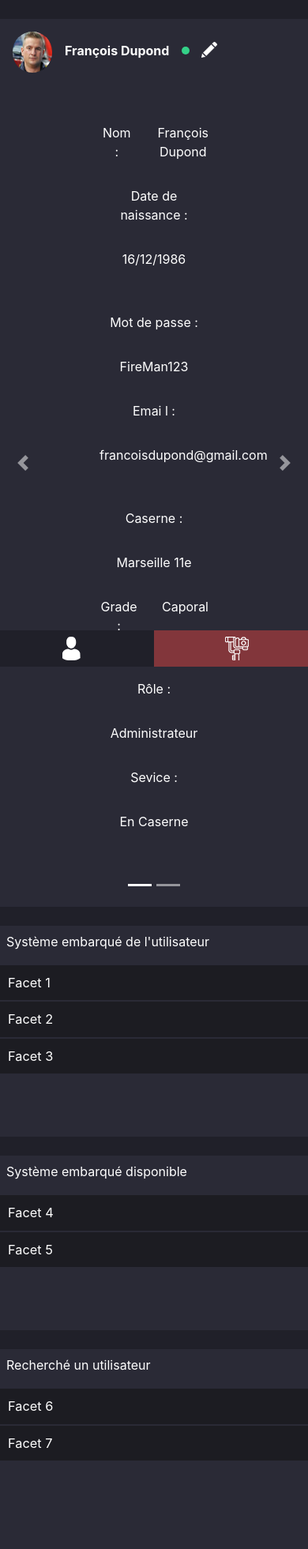
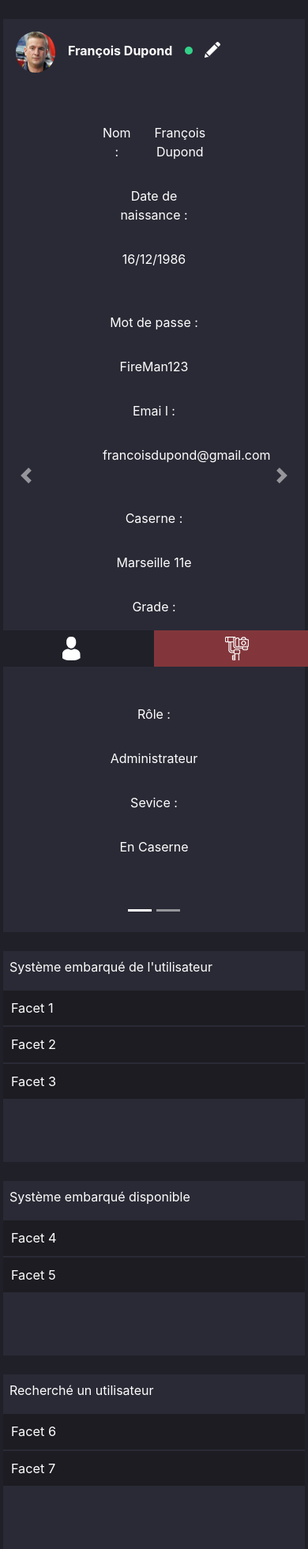
Before and after one commit to MaurelT/FIRE, a PHP site: page /panel-admin-V2.html in a window 390 px wide. Shown: the whole page at 79% size. Before the commit the page ends 1849 px from the top, so only its background shows below. Run offline with PHP 8.4, Linux system fonts and the light colour scheme; some libraries are stand-ins or nearby versions.

Commit message:
Margin responsive

```diff
--- a/Styles/panel-admin-V2.css
+++ b/Styles/panel-admin-V2.css
@@ -140,13 +140,10 @@ p {
     width: 100%
   }
 
-  .blockembedded {
-    margin: 1.5rem 0 0 0!important;
-  }
-
   .blockinfo {
+      margin-left: 1%;
       margin-top: 1.5rem;
-      width: 100%;
+      width: 98%;
       padding: 15px 15px 80px;
       background-color: #2A2A36;
   }
@@ -156,4 +153,15 @@ p {
     top: 50%;
   }
 
+  .blockembeddeduser, .blockmanageuser, .blockembedded {
+    padding: 0px 0px 80px;
+    background-color: #2A2A36;
+    max-height: 360px;
+    overflow-y: overlay;
+    overflow-x: hidden;
+    white-space: nowrap;
+    margin-left: 1%!important;
+    margin-right: 1%!important;
+  }
+
 }
--- a/manageembedded.html
+++ b/manageembedded.html
@@ -1,4 +1,4 @@
-<div id="manageusercontent" class="showcontent mr-2 ml-2">
+<div id="manageusercontent" class="showcontent">
   <div id="carouselInfoProfil" class="blockinfo carousel slide pt-2" data-ride="carousel">
     <ol class="carousel-indicators mt-5">
       <li data-target="#carouselInfoProfil" data-slide-to="0" class="active"></li>
--- a/manageuser.html
+++ b/manageuser.html
@@ -88,7 +88,7 @@
             <li class="facet">Facet 3</li>
           </ul>
       </div>
-      <div id="manageembeddedlist" class="blockembedded mt-4 ml-4 mr-4 col-lg">
+      <div id="manageembeddedlist" class="blockembedded mt-4 mr-4 ml-4 col-lg">
           <label class="p-2">Système embarqué disponible</label>
           <ul id="userFacets" class="facet-list">
             <li class="facet">Facet 4</li>
```
